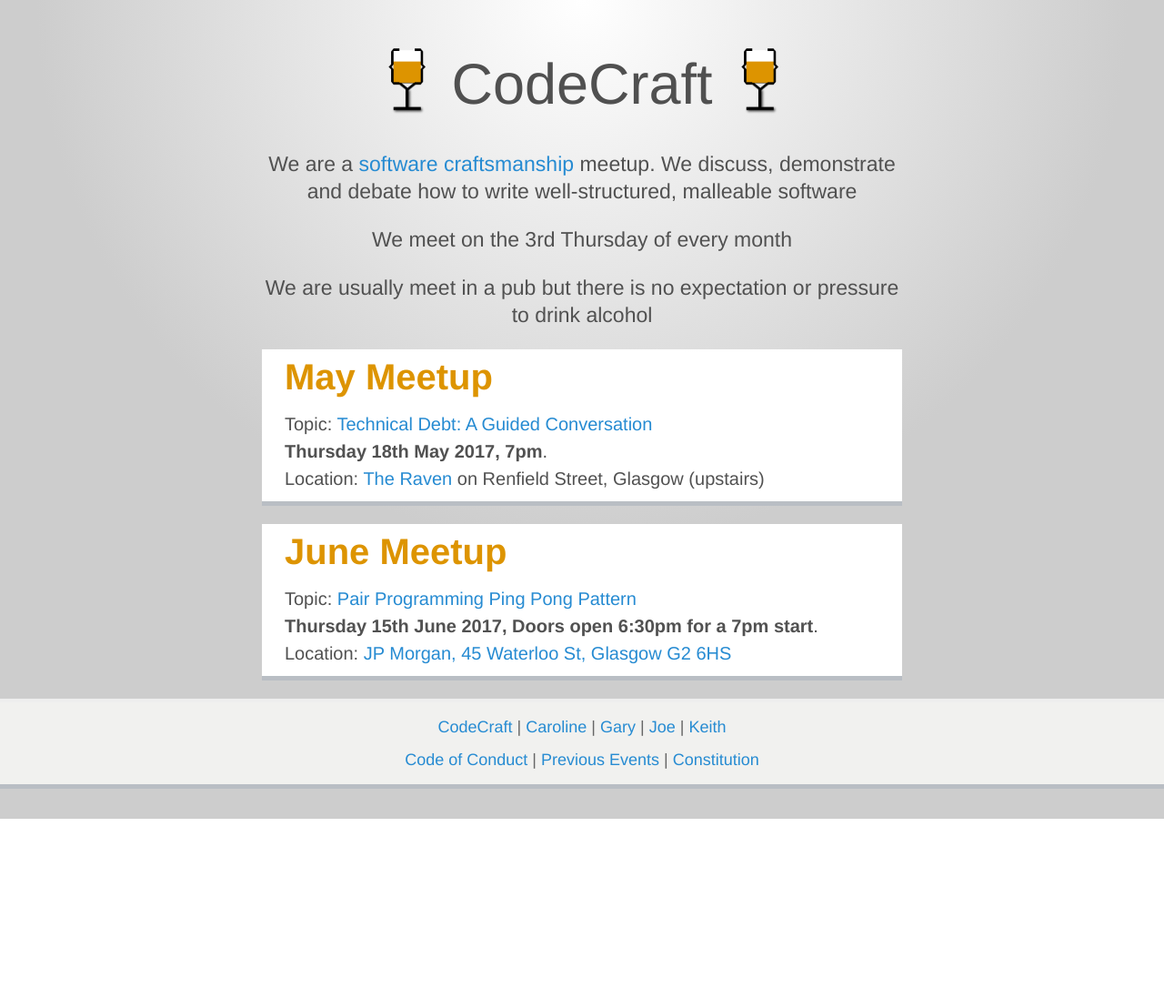
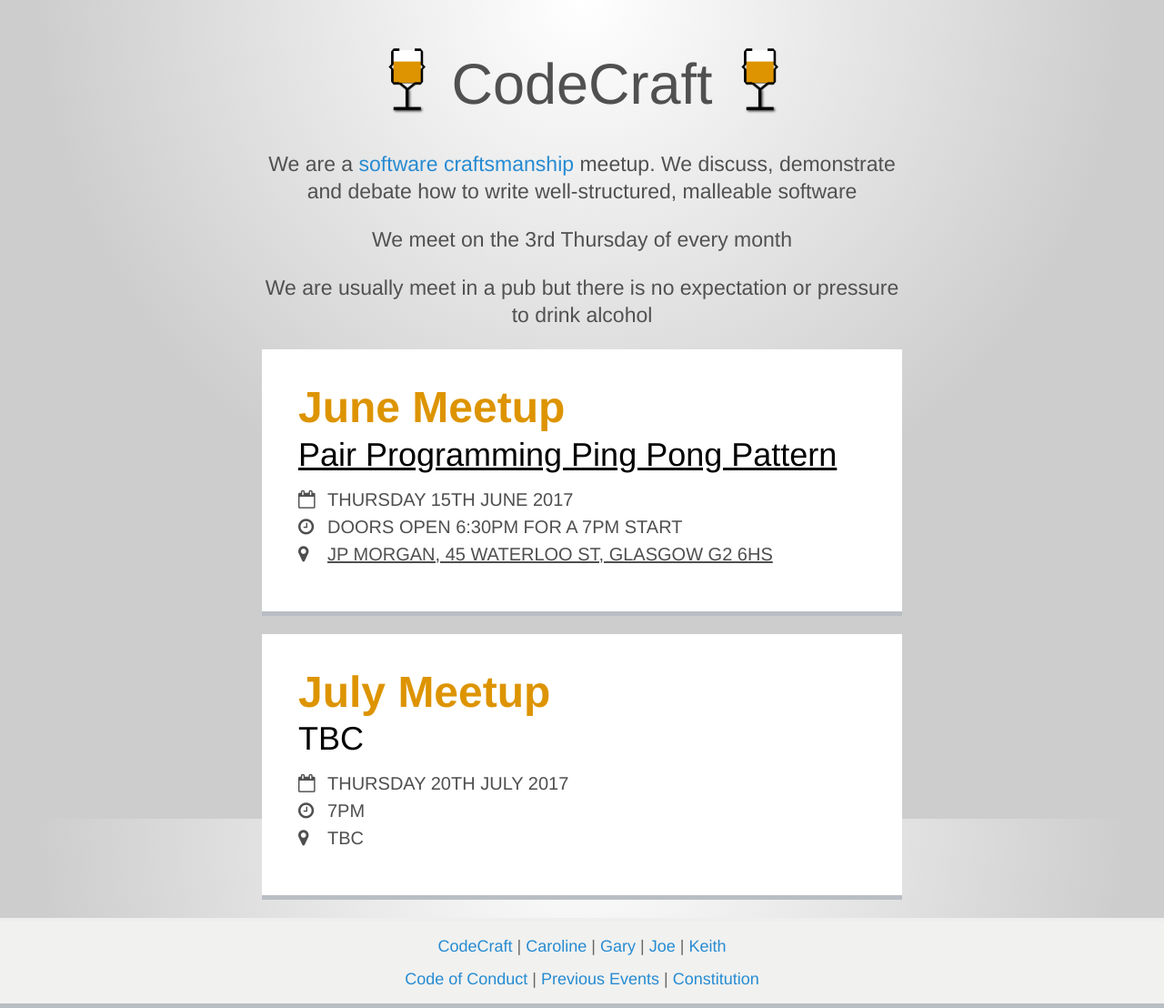
Before and after one commit to codecraftuk/codecraftuk.github.io, a Jekyll site: the page built from index.html, in a window 1280 px wide. Shown: the whole page at 91% size. Built offline with Jekyll 4.4.1, drawn with Linux system fonts in a browser that asks for light colours; before the commit the page ends 900 px from its top, so only the background shows below that.

Commit message:
Added July meetup to home page Updated card styles in index page Updated Pair Programming Ping Pong Pattern description to include food/drinks and info for beginners

```diff
--- a/_layouts/default.html
+++ b/_layouts/default.html
@@ -32,6 +32,7 @@
     <link rel="stylesheet" href="/css/codecraft.css">
 
     <link rel="icon" type="image/png" href="/images/codecraftlogoclr.png">
+    <link rel="stylesheet" href="https://maxcdn.bootstrapcdn.com/font-awesome/4.7.0/css/font-awesome.min.css">
   </head>
 
   <body>
--- a/css/codecraft.css
+++ b/css/codecraft.css
@@ -242,13 +242,46 @@ a {
   font-size: 1em;
   background: white;
   border-bottom: solid 5px #B9BEC4;
-  padding: 5px 25px 0.5em 25px;
+  padding: 2.5rem 2.5rem 3rem 2.5rem;
   margin-bottom: 1em;
 }
 
+.meetups h1 {
+  color: #dd9400;
+  font-size: 3rem;
+  line-height: 3rem;
+  font-weight: bold;
+  margin-bottom: 0.6rem;
+}
+
 .meetups h2 {
-  color: #dd9400;
-  margin-bottom: 0.3em;
+  font-size: 2.25rem;
+  line-height: 2.25rem;
+  color: black;
+  margin-bottom: 1.0rem;
+  font-weight: 400;
+  text-align: left;
+}
+
+.meetups h2 a {
+  text-decoration: underline;
+  color: black;
+}
+
+.meetups i {
+  width: 2rem;
+}
+
+.meetups h3 {
+  font-weight: 400;
+  font-size: 1.25rem;
+  color: #4F4F4F;
+  text-transform: uppercase;
+}
+
+.meetups h3 a {
+  color: #4F4F4F;
+  text-decoration: underline;
 }
 
 .event-image {
--- a/index.html
+++ b/index.html
@@ -9,16 +9,19 @@ title: CodeCraft UK
 </div>
 
  <div class="meetups">
-   <h2>May Meetup</h2>
-   Topic: <a href="http://www.codecraftuk.org/events/2017/05/tech-debt-guided-conversation">Technical Debt: A Guided Conversation</a><br/>
-   <strong>Thursday 18th May 2017, 7pm</strong>.
-   <br/>Location: <a href="https://goo.gl/maps/vWn1J">The Raven</a> on Renfield Street, Glasgow (upstairs)
+   <h1>June Meetup</h2>
+   <h2><a href="http://www.codecraftuk.org/events/2017/06/pair-programming-ping-pong-pattern">Pair Programming Ping Pong Pattern</a></h2>
+   <h3><i class="fa fa-calendar-o" aria-hidden="true"></i>Thursday 15th June 2017</h3>
+   <h3><i class="fa fa-clock-o" aria-hidden="true"></i>Doors open 6:30pm for a 7pm start</h3>
+   <h3><i class="fa fa-map-marker" aria-hidden="true"></i><a href="https://goo.gl/maps/aDCfxj92CRm">JP Morgan, 45 Waterloo St, Glasgow G2 6HS</a></h3>
  </div>
 
  <div class="meetups">
-   <h2>June Meetup</h2>
-   Topic: <a href="http://www.codecraftuk.org/events/2017/06/pair-programming-ping-pong-pattern">Pair Programming Ping Pong Pattern</a><br/>
-   <strong>Thursday 15th June 2017, Doors open 6:30pm for a 7pm start</strong>.
-   <br/>Location: <a href="https://goo.gl/maps/aDCfxj92CRm">JP Morgan, 45 Waterloo St, Glasgow G2 6HS</a>
+   <h1>July Meetup</h2>
+   <h2>TBC</h2>
+   <h3><i class="fa fa-calendar-o" aria-hidden="true"></i>Thursday 20th July 2017</h3>
+   <h3><i class="fa fa-clock-o" aria-hidden="true"></i>7pm</h3>
+   <h3><i class="fa fa-map-marker" aria-hidden="true"></i>TBC</h3>
  </div>
+
 </div>
```
Also changed, not shown: _posts/2017-06-01-pair-programming-ping-pong-pattern.md (+3 -1 lines).
